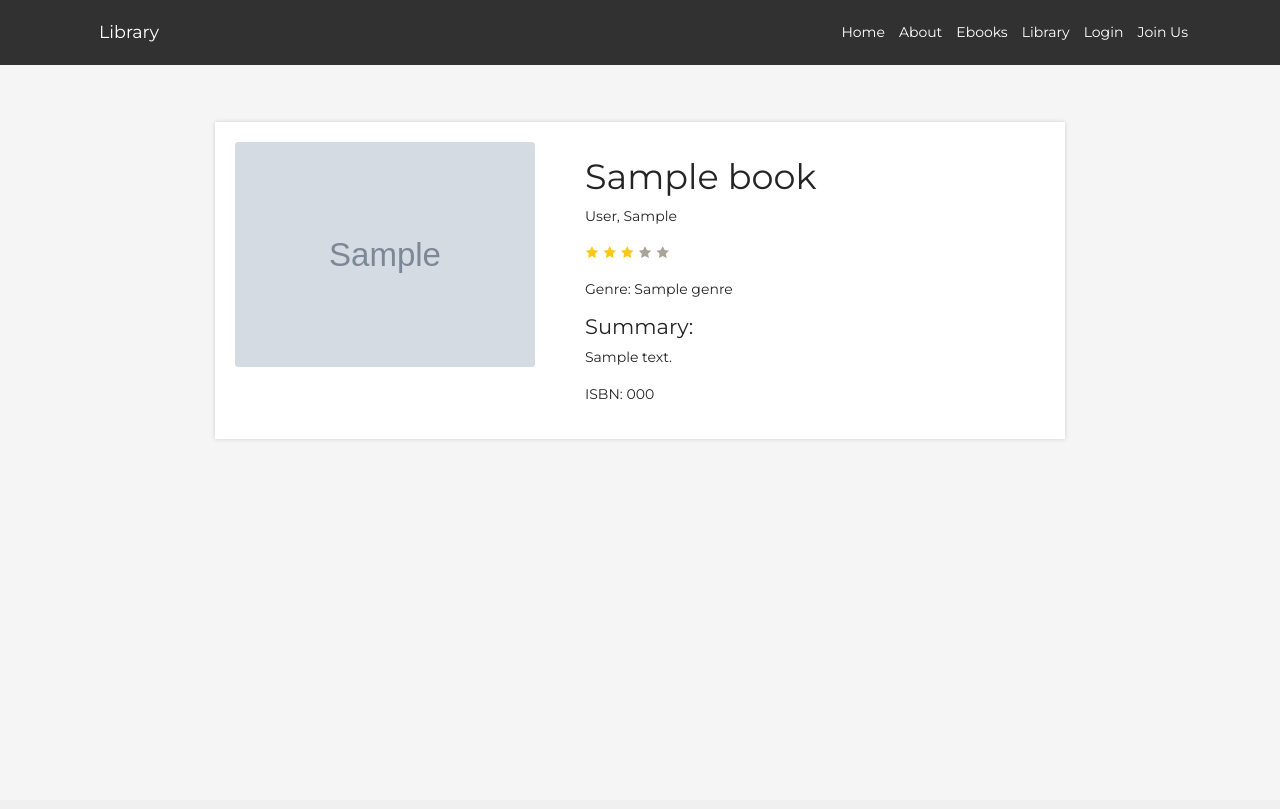
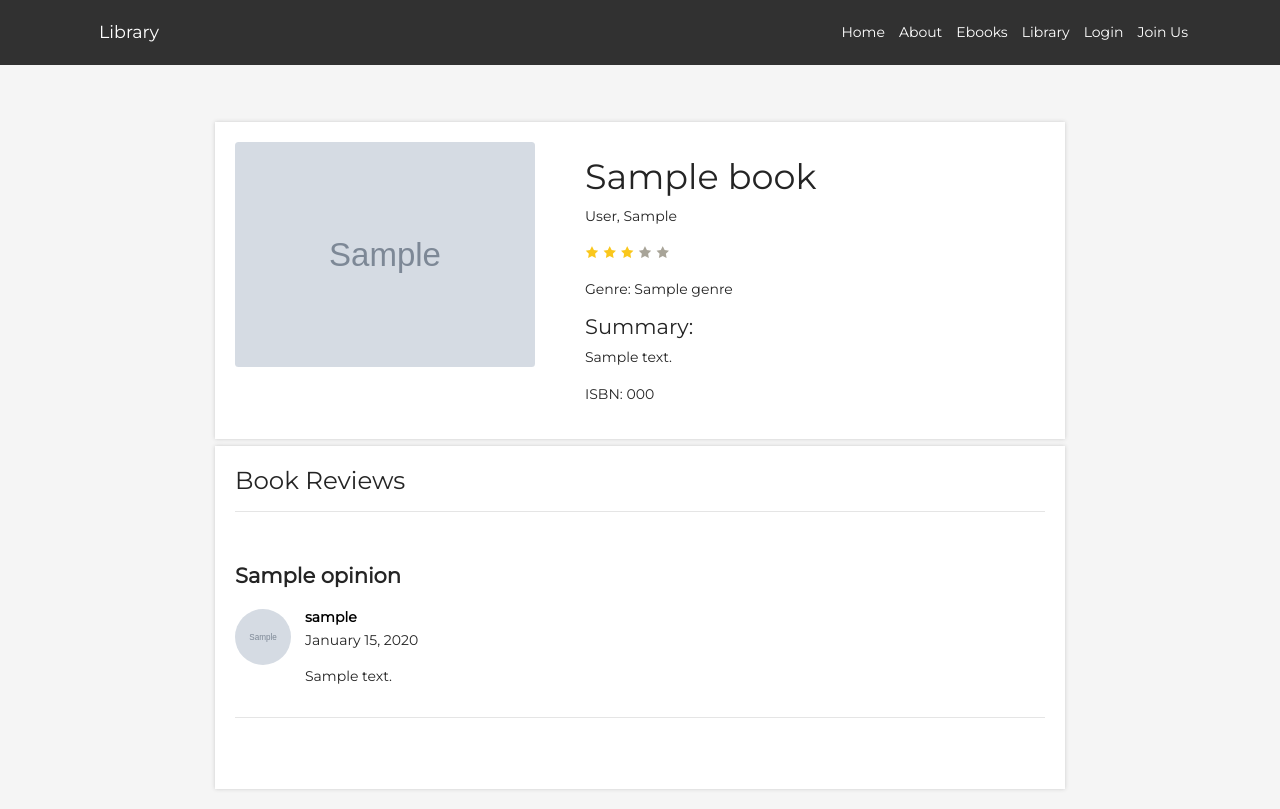
Before and after one commit to ArtsiomKrauchanka/Library-manager, a Django app: page /book/book_details/00000000-0000-0000-0000-000000000001/ in a window 1280 px wide. Before the commit the page ends 439 px from the top, so only its background shows below. Run offline with Django 3.2, Linux system fonts and the light colour scheme; tables that the repository leaves empty hold one stand-in row (values such as "Sample post"); grey boxes marked "Sample" are stand-in pictures; some libraries are stand-ins or nearby versions.

Commit message:
Add book opinion snippet

```diff
--- a/project/books/templates/books/book_details.html
+++ b/project/books/templates/books/book_details.html
@@ -1,5 +1,6 @@
 {% extends 'landing/base_without_footer.html' %}
 {% load static %}
+{% load landing_extras %}
 
 {% block content %}
 <div class="wrapper-detail bg-gray" style="padding-top: 60pt;">
@@ -50,7 +51,7 @@
             </div>
         </div>
     </div>
-    {% if user.is_authenticated %}
+    {% if user.is_authenticated and request.user|has_group:"reader" %}
     <div class="container inner bg-white mt-3">
         <form method="POST">
             {% csrf_token %}
@@ -67,5 +68,26 @@
         </form>
     </div>
     {% endif %}
+    <div class="container inner bg-white mt-2">
+        <h3>Book Reviews</h3>
+        <hr>
+        {% for opinion in book.opinions.all %}
+            <div class="reviews-members pt-4 pb-4">
+                <h4 class="mb-4" style="font-weight: bold;">{{ opinion.title }}</h4>
+                <div class="media">
+                    <a href="#"><img alt="Generic placeholder image" src="{{ opinion.author.profile.image.url}}" class="mr-3 rounded-pill"></a>
+                    <div class="media-body">
+                        <div class="reviews-members-header">
+                            <h6 class="mb-1"><a class="text-black" href="#">{{ opinion.author.username }}</a></h6>
+                            <p class="text-gray">{{ opinion.date_posted|date:"F d, Y" }}</p>
+                        </div>
+                        <div class="reviews-members-body">
+                            <p>{{ opinion.content }}</p>
+                        </div>
+                    </div>
+                </div>
+                <hr>
+        {% endfor %}
+    </div>
 </div>
 {% endblock %}
--- a/project/landing/static/landing/main.css
+++ b/project/landing/static/landing/main.css
@@ -380,3 +380,21 @@ footer a:hover {
     content: "#";
     font-weight: bold;
   }
+
+/********************************/
+/***   Book details opinion   ***/
+/********************************/
+.text-black {
+    color: #000000;
+    font-weight: bold;
+}
+
+.reviews-members .media .mr-3 {
+    width: 56px;
+    height: 56px;
+    object-fit: cover;
+}
+
+.rounded-pill {
+    border-radius: 50rem!important;
+}
```
